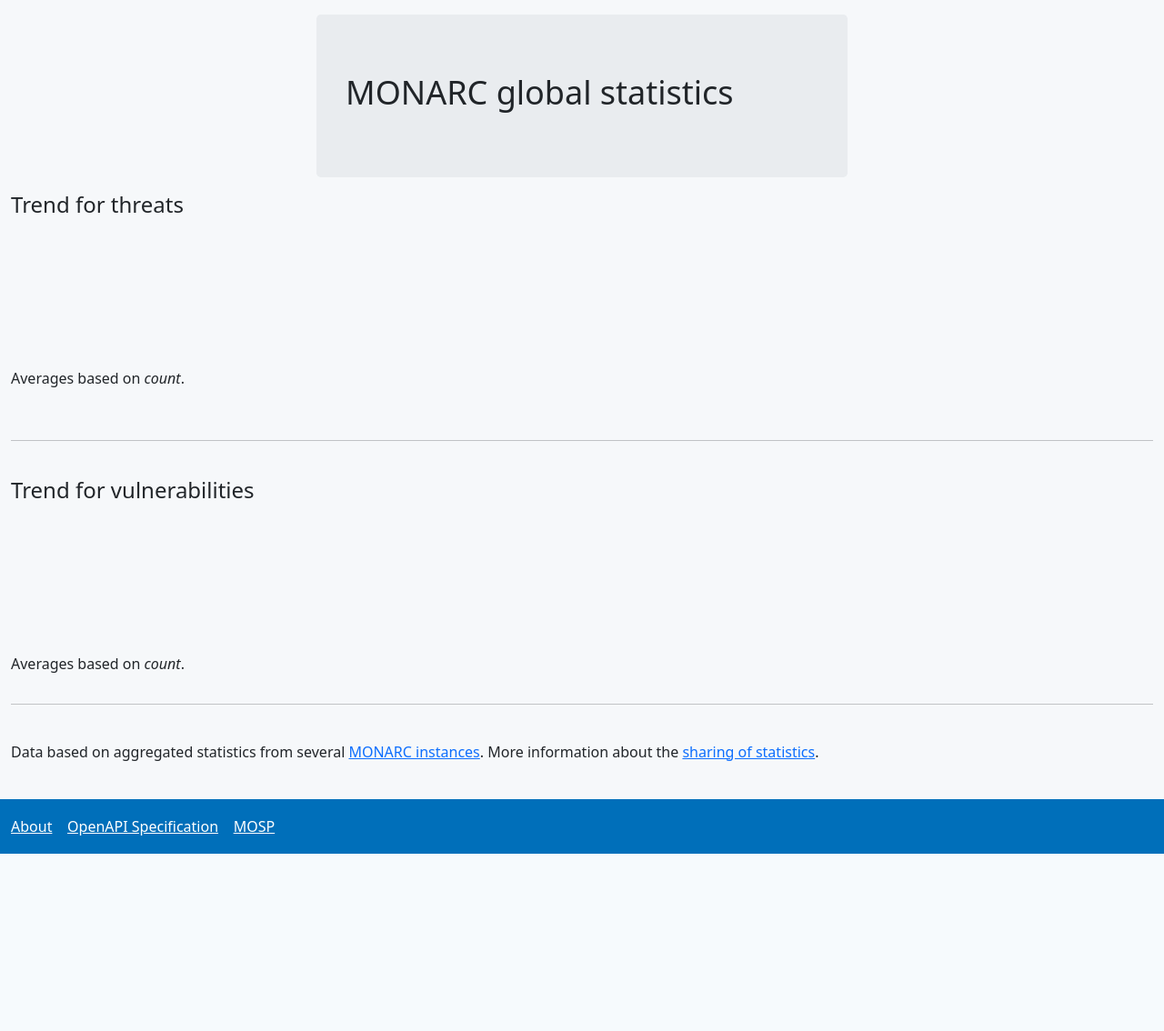
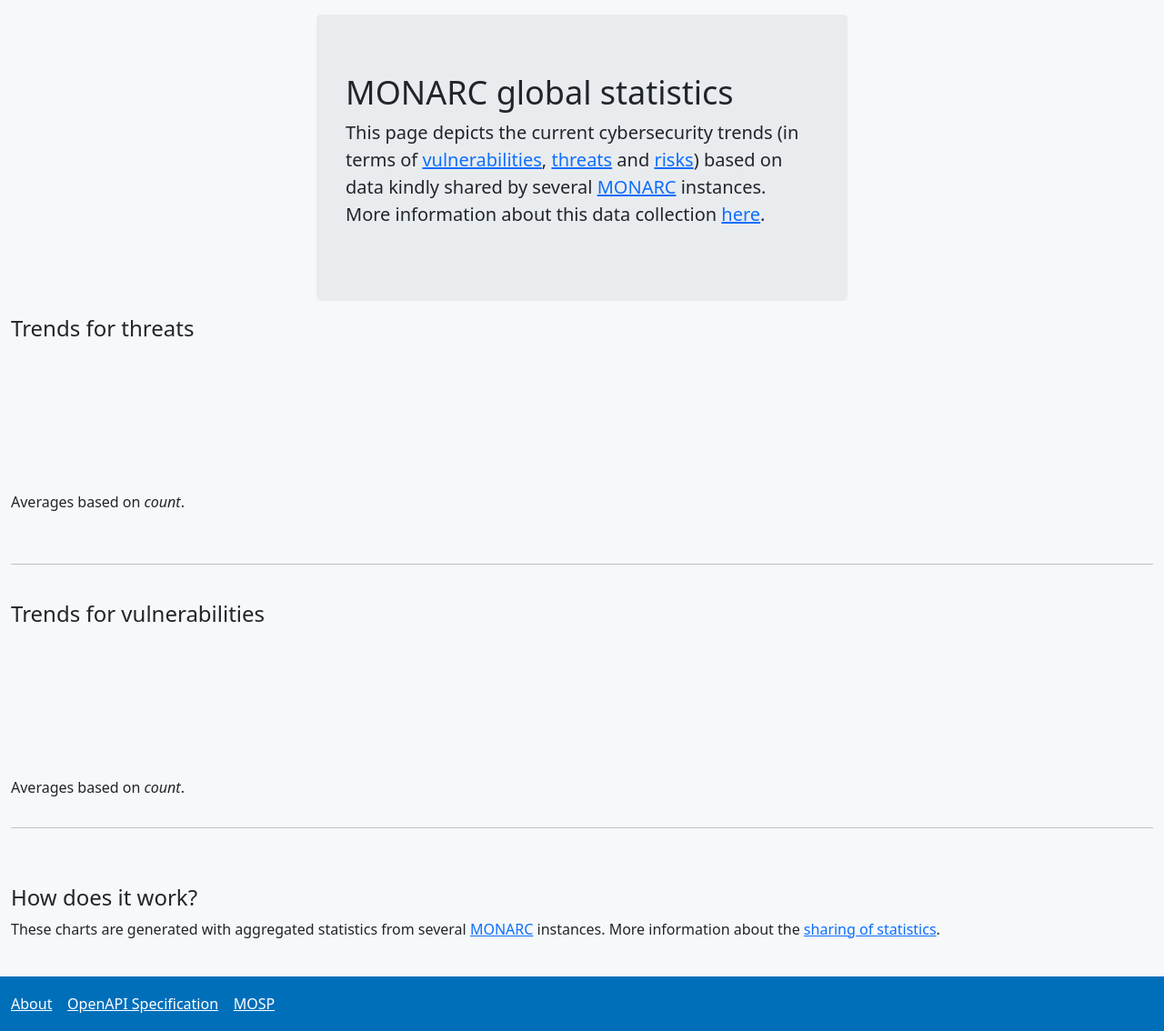
Before and after one commit to monarc-project/stats-service, a Python web app: template statsservice/templates/stats.html in a window 1280 px wide. Shown: the part 56-1190 px from the top of the page at 91% size. Before the commit the page ends 995 px from the top, so only its background shows below. Run offline with Jinja, Linux system fonts and the light colour scheme; the template is opened without the code that fills it, so the values that code supplies are empty; a map, chart or similar area stays blank; some libraries are stand-ins or nearby versions.

Commit message:
updated documentation

```diff
--- a/statsservice/templates/stats.html
+++ b/statsservice/templates/stats.html
@@ -5,12 +5,20 @@
         <div class="col-md-6">
             <div class="jumbotron m-3">
                 <h1>MONARC global statistics</h1>
+                <p class="lead">This page depicts the current
+                  cybersecurity trends (in terms of
+                  <a href="https://objects.monarc.lu/schema/14" rel="noreferrer" target="_blank">vulnerabilities</a>,
+                  <a href="https://objects.monarc.lu/schema/15" rel="noreferrer" target="_blank">threats</a> and
+                  <a href="https://objects.monarc.lu/schema/16" rel="noreferrer" target="_blank">risks</a>)
+                  based on data kindly shared by
+                  several <a href="https://www.monarc.lu" rel="noreferrer" target="_blank">MONARC</a> instances.<br />
+                  More information about this data collection <a href="#details">here</a>.</p>
             </div>
         </div>
     </div>
   <div class="row">
     <div class="col-md-10">
-      <h2 id="threats">Trend for threats</h2>
+      <h2 id="threats">Trends for threats</h2>
 		  <canvas id="canvas-threats"></canvas>
       <p>Averages based on <i>count</i>.</p>
     </div>
@@ -18,7 +26,7 @@
   <br /><hr /><br />
   <div class="row">
     <div class="col-md-10">
-      <h2  id="vulnerabilities">Trend for vulnerabilities</h2>
+      <h2  id="vulnerabilities">Trends for vulnerabilities</h2>
 		  <canvas id="canvas-vulnerabilities"></canvas>
       <p>Averages based on <i>count</i>.</p>
     </div>
@@ -26,7 +34,13 @@
   <div class="row">
     <div class="col">
       <hr />
-      <p class=""><br />Data based on aggregated statistics from several <a href="https://www.monarc.lu">MONARC instances</a>. More information about the <a href="https://github.com/monarc-project/stats-service/blob/master/docs/architecture.rst">sharing of statistics</a>.</p>
+      <p class="lead" id="details">
+        <br />
+        <h2>How does it work?</h2>
+        These charts are generated with aggregated statistics from several
+        <a href="https://www.monarc.lu" rel="noreferrer" target="_blank">MONARC</a> instances.
+        More information about the <a href="https://monarc-stats-service.readthedocs.io/en/latest/architecture.html">sharing of statistics</a>.
+      </p>
     </div>
   </div>
 </div><!-- /.container -->
```
Also changed, not shown: 2 other files.
